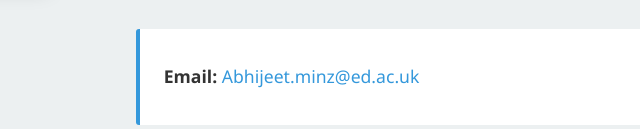
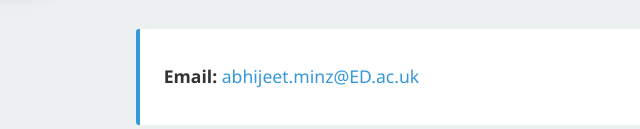
Before and after one commit to Abhijeet-Minz/Abhijeet-Minz.github.io, a plain HTML site: page index.html in a window 1280 px wide. Shown: the part 823-952 px from the top of the page, 343-983 px from the left. Drawn offline with Linux system fonts and the light colour scheme.

Commit message:
Update email address to abhijeet.minz@ED.ac.uk

```diff
--- a/index.html
+++ b/index.html
@@ -45,7 +45,7 @@
                     <p><strong>PhD Candidate in Applied Mathematics</strong> at the University of Edinburgh, specializing in geophysical fluid dynamics. My expertise includes Lagrangian averaging within the Generalised Lagrangian Mean (GLM) framework, geometric formulation of fluid models, asymptotic analysis, wave–mean flow interaction, and computational methods using Fourier pseudo-spectral solvers.</p>
 
                     <div class="contact-info">
-                        <p><strong>Email:</strong> <a href="mailto:Abhijeet.minz@ed.ac.uk">Abhijeet.minz@ed.ac.uk</a></p>
+                        <p><strong>Email:</strong> <a href="mailto:abhijeet.minz@ED.ac.uk">abhijeet.minz@ED.ac.uk</a></p>
                     </div>
 
                     <h3>Research Interests</h3>
@@ -247,7 +247,7 @@
             <div class="contact-links">
                 <a href="https://github.com/Abhijeet-Minz" target="_blank">GitHub</a>
                 <a href="https://www.linkedin.com/in/abhijeet-minz" target="_blank">LinkedIn</a>
-                <a href="mailto:abhijeet@example.com">Email</a>
+                <a href="mailto:abhijeet.minz@ED.ac.uk">Email</a>
             </div>
         </div>
     </section>
```
